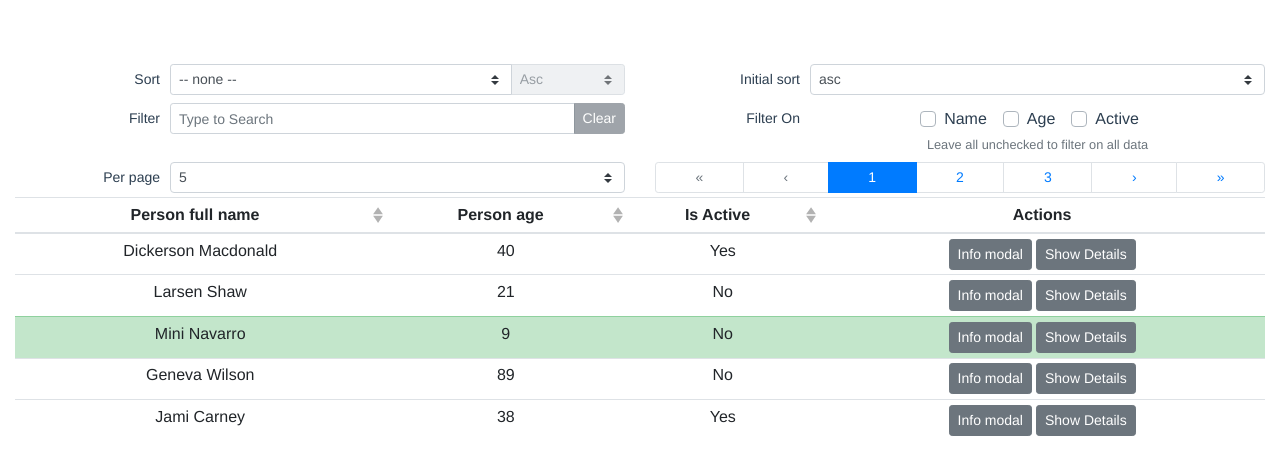
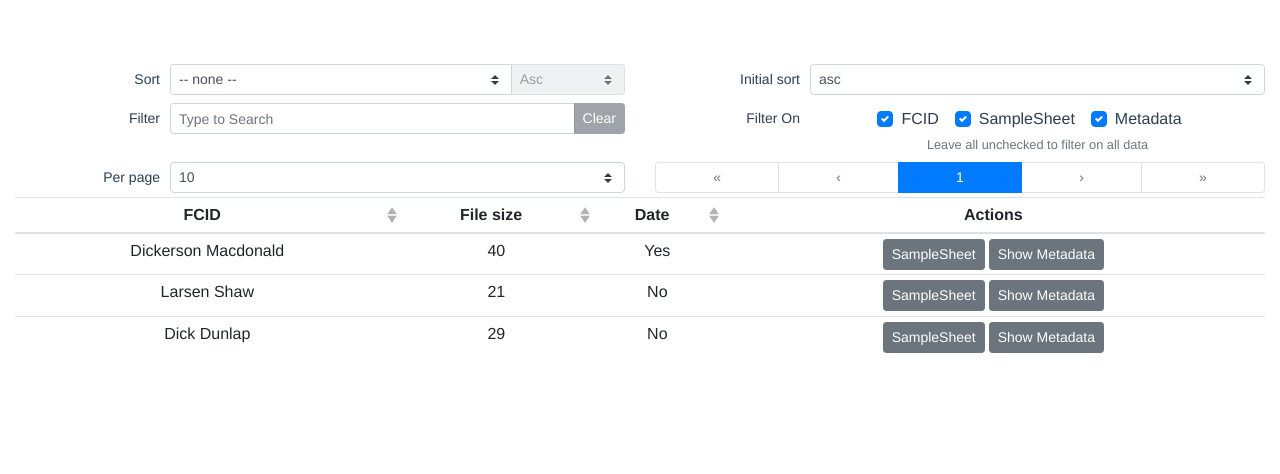
Before and after one commit to bil022/v-finder, a Vue app: page / in a window 1280 px wide. Shown: the top 474 px of the page. Built offline with nearby package versions, Linux system fonts and the light colour scheme.

Commit message:
FinderTable

```diff
--- a/src/components/FinderTable.vue
+++ b/src/components/FinderTable.vue
@@ -97,9 +97,9 @@
             :aria-describedby="ariaDescribedby"
             class="mt-1"
           >
-            <b-form-checkbox value="name">Name</b-form-checkbox>
-            <b-form-checkbox value="age">Age</b-form-checkbox>
-            <b-form-checkbox value="isActive">Active</b-form-checkbox>
+            <b-form-checkbox value="name">FCID</b-form-checkbox>
+            <b-form-checkbox value="age">SampleSheet</b-form-checkbox>
+            <b-form-checkbox value="isActive">Metadata</b-form-checkbox>
           </b-form-checkbox-group>
         </b-form-group>
       </b-col>
@@ -158,10 +158,10 @@
 
       <template #cell(actions)="row">
         <b-button size="sm" @click="info(row.item, row.index, $event.target)" class="mr-1">
-          Info modal
+          SampleSheet
         </b-button>
         <b-button size="sm" @click="row.toggleDetails">
-          {{ row.detailsShowing ? 'Hide' : 'Show' }} Details
+          {{ row.detailsShowing ? 'Hide' : 'Show' }} Metadata
         </b-button>
       </template>
 
@@ -188,33 +188,14 @@
         items: [
           { isActive: true, age: 40, name: { first: 'Dickerson', last: 'Macdonald' } },
           { isActive: false, age: 21, name: { first: 'Larsen', last: 'Shaw' } },
-          {
-            isActive: false,
-            age: 9,
-            name: { first: 'Mini', last: 'Navarro' },
-            _rowVariant: 'success'
-          },
-          { isActive: false, age: 89, name: { first: 'Geneva', last: 'Wilson' } },
-          { isActive: true, age: 38, name: { first: 'Jami', last: 'Carney' } },
-          { isActive: false, age: 27, name: { first: 'Essie', last: 'Dunlap' } },
-          { isActive: true, age: 40, name: { first: 'Thor', last: 'Macdonald' } },
-          {
-            isActive: true,
-            age: 87,
-            name: { first: 'Larsen', last: 'Shaw' },
-            _cellVariants: { age: 'danger', isActive: 'warning' }
-          },
-          { isActive: false, age: 26, name: { first: 'Mitzi', last: 'Navarro' } },
-          { isActive: false, age: 22, name: { first: 'Genevieve', last: 'Wilson' } },
-          { isActive: true, age: 38, name: { first: 'John', last: 'Carney' } },
           { isActive: false, age: 29, name: { first: 'Dick', last: 'Dunlap' } }
         ],
         fields: [
-          { key: 'name', label: 'Person full name', sortable: true, sortDirection: 'desc' },
-          { key: 'age', label: 'Person age', sortable: true, class: 'text-center' },
+          { key: 'name', label: 'FCID', sortable: true, sortDirection: 'desc' },
+          { key: 'age', label: 'File size', sortable: true, class: 'text-center' },
           {
             key: 'isActive',
-            label: 'Is Active',
+            label: 'Date',
             formatter: (value, key, item) => {
               return value ? 'Yes' : 'No'
             },
@@ -226,13 +207,13 @@
         ],
         totalRows: 1,
         currentPage: 1,
-        perPage: 5,
-        pageOptions: [5, 10, 15, { value: 100, text: "Show a lot" }],
+        perPage: 10,
+        pageOptions: [10, 20, 50, { value: 100, text: "Show a lot" }],
         sortBy: '',
         sortDesc: false,
         sortDirection: 'asc',
         filter: null,
-        filterOn: [],
+        filterOn: ["name", "age", "isActive"],
         infoModal: {
           id: 'info-modal',
           title: '',
```
